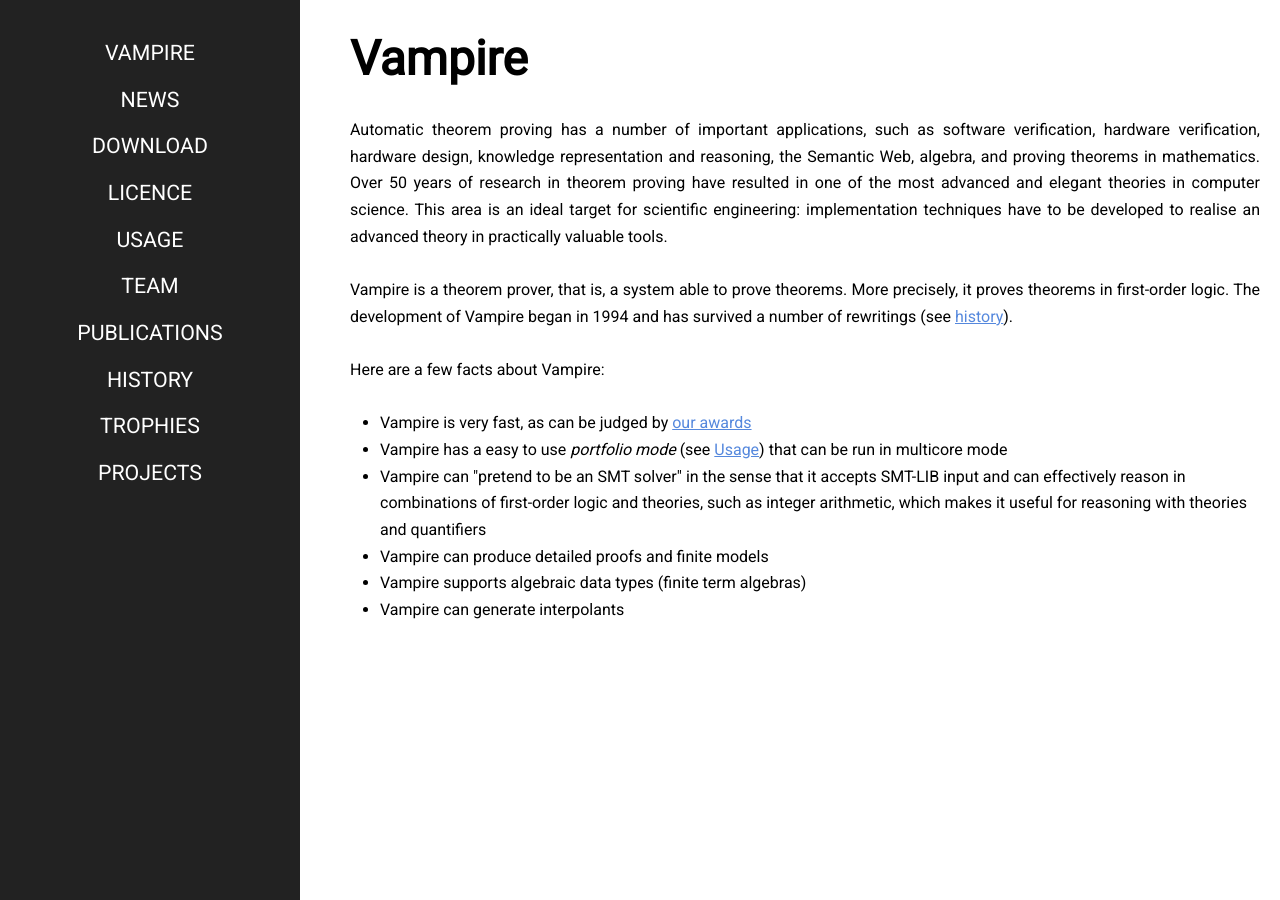
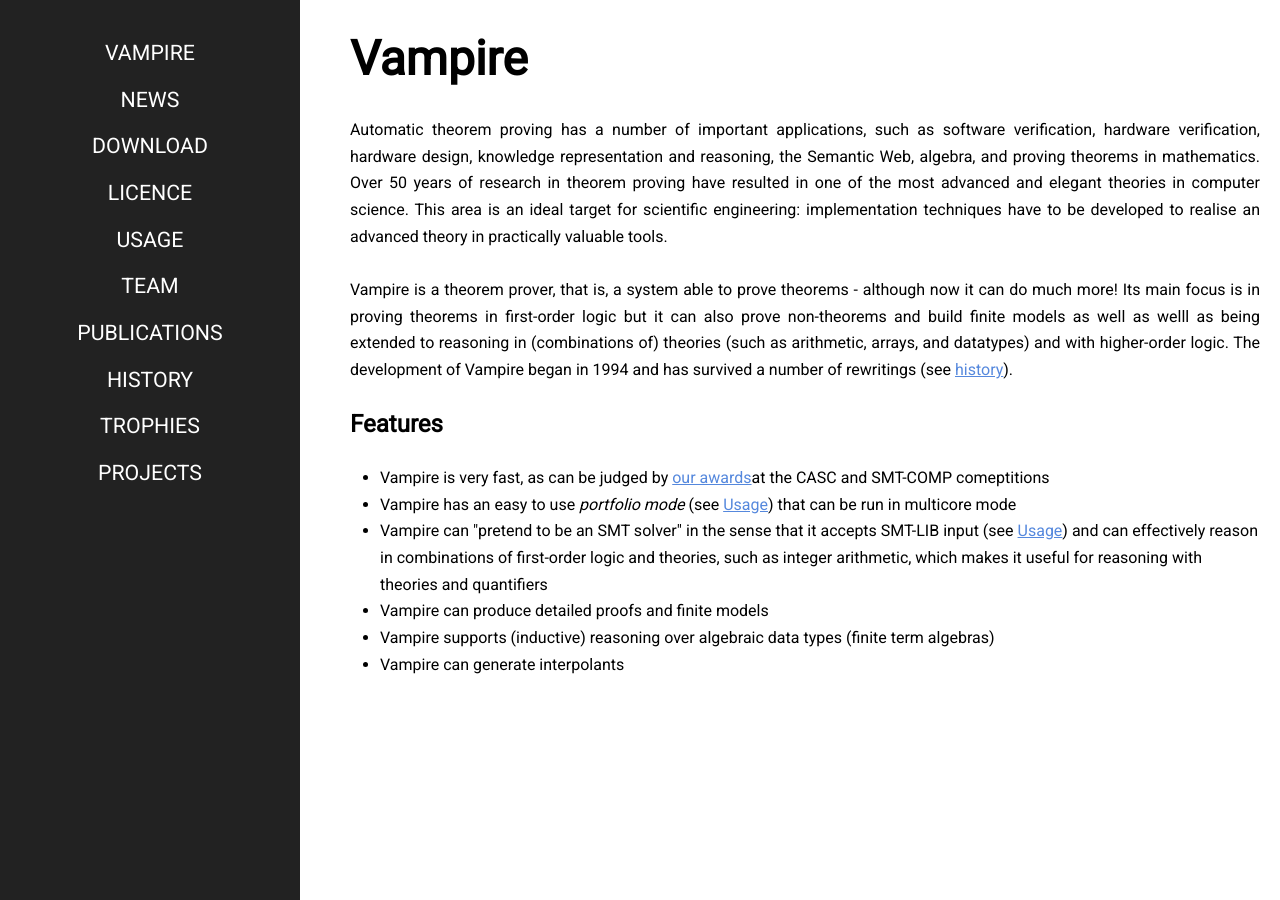
Before and after one commit to vprover/vprover.github.io, a Jekyll site: the page built from index.html, in a window 1280 px wide. Built offline with Jekyll 4.4.1, drawn with Linux system fonts in a browser that asks for light colours.

Commit message:
Some updates to front page

```diff
--- a/index.html
+++ b/index.html
@@ -4,25 +4,30 @@
 ---
 
 <p>
-Automatic theorem proving has a number of important applications, such as software verification, hardware verification, hardware design, knowledge representation and reasoning, the Semantic Web, algebra, and proving theorems in mathematics.
-Over 50 years of research in theorem proving have resulted in one of the most advanced and elegant theories in computer science.
-This area is an ideal target for scientific engineering: implementation techniques have to be developed to realise an advanced theory in practically valuable tools.
+Automatic theorem proving has a number of important applications, such as software verification, hardware verification,
+  hardware design, knowledge representation and reasoning, the Semantic Web, algebra, and proving theorems in mathematics.
+Over 50 years of research in theorem proving have resulted in one of the most advanced and elegant theories in
+  computer science.
+This area is an ideal target for scientific engineering: implementation techniques have to be developed to realise
+  an advanced theory in practically valuable tools.
 </p>
 
 <p>
-Vampire is a theorem prover, that is, a system able to prove theorems.
-More precisely, it proves theorems in first-order logic. The development of Vampire began in 1994 and has survived a number of rewritings (see <a href="https://vprover.github.io/history.html">history</a>).
+Vampire is a theorem prover, that is, a system able to prove theorems - although now it can do much more!
+Its main focus is in proving theorems in first-order logic but it can also prove non-theorems and build finite
+  models as well as welll as being extended to reasoning in (combinations of) theories (such as arithmetic, arrays,
+  and datatypes) and with higher-order logic.
+The development of Vampire began in 1994 and has survived a number of rewritings
+  (see <a href="https://vprover.github.io/history.html">history</a>).
 </p>
 
-<p>
-Here are a few facts about Vampire:
-</p>
+<h3>Features</h3>
 <ul>
-  <li>Vampire is very fast, as can be judged by <a href="/trophies.html">our awards</a></li>
-  <li>Vampire has a easy to use <i>portfolio mode</i> (see <a href="https://vprover.github.io/usage.html">Usage</a>) that can be run in multicore mode</li>
-  <li>Vampire can "pretend to be an SMT solver" in the sense that it accepts SMT-LIB input and can effectively reason in combinations of first-order logic and theories,
+  <li>Vampire is very fast, as can be judged by <a href="/trophies.html">our awards</a>at the CASC and SMT-COMP comeptitions</li>
+  <li>Vampire has an easy to use <i>portfolio mode</i> (see <a href="https://vprover.github.io/usage.html">Usage</a>) that can be run in multicore mode</li>
+  <li>Vampire can "pretend to be an SMT solver" in the sense that it accepts SMT-LIB input (see <a href="https://vprover.github.io/usage.html">Usage</a>)  and can effectively reason in combinations of first-order logic and theories,
     such as integer arithmetic, which makes it useful for reasoning with theories and quantifiers</li>
   <li>Vampire can produce detailed proofs and finite models</li>
-  <li>Vampire supports algebraic data types (finite term algebras)</li>
+  <li>Vampire supports (inductive) reasoning over algebraic data types (finite term algebras)</li>
   <li>Vampire can generate interpolants</li>
 </ul>
```
